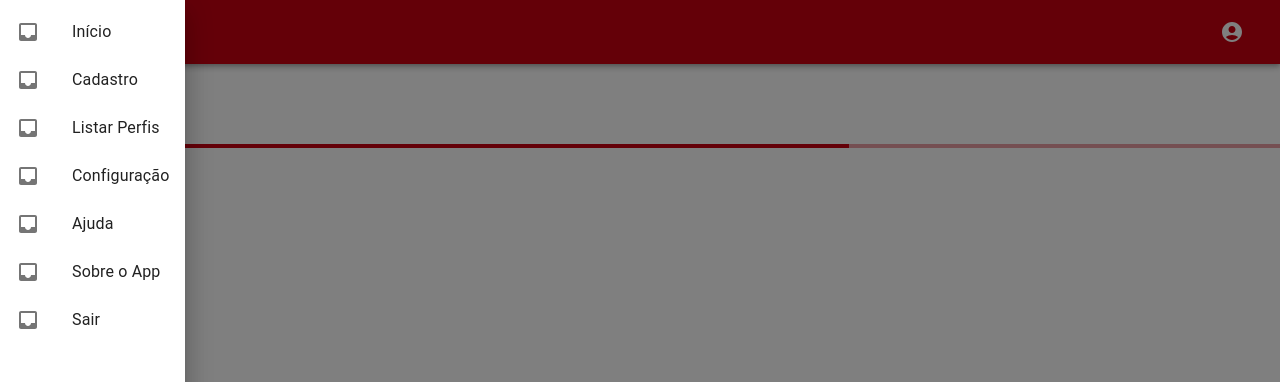
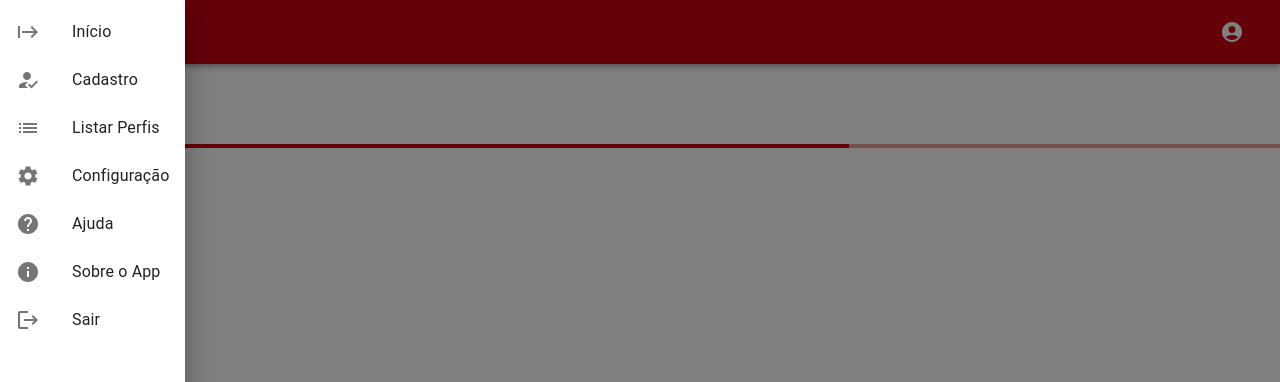
Before and after one commit to iwtrainingbr/app-front-11, a React (Create React App) app: page / in a window 1280 px wide. Both pictures are taken after a click on the button 36 px from the left and 32 px from the top of the page. Shown: the top 382 px of the page. Built offline with nearby package versions, Linux system fonts and the light colour scheme; what react-swipeable-views-utils would draw is missing.

Commit message:
adicionei os icones a cada item do menu

```diff
--- a/src/components/Navbar/index.js
+++ b/src/components/Navbar/index.js
@@ -66,7 +66,13 @@ import Divider from '@mui/material/Divider';
 import InboxIcon from '@mui/icons-material/Inbox';
 import DraftsIcon from '@mui/icons-material/Drafts';
  import {Link} from 'react-router-dom';
-import ChevronRightIcon from '@mui/icons-material/ChevronRight';
+import InfoIcon from '@mui/icons-material/Info';
+import HelpIcon from '@mui/icons-material/Help';
+import SettingsIcon from '@mui/icons-material/Settings';
+import ListIcon from '@mui/icons-material/List';
+import HowToRegIcon from '@mui/icons-material/HowToReg';
+import StartIcon from '@mui/icons-material/Start';
+import LogoutIcon from '@mui/icons-material/Logout';
 
 export default function Navbar() {
   const url = useLocation();
@@ -93,13 +99,13 @@ export default function Navbar() {
   return (
     <Box sx={{ flexGrow: 1 }}>
       <Drawer onClose={handleSidebar} open={sidebar} style={{width: 400}}>
-      <Box sx={{ width: '100%', maxWidth: 360, bgcolor: 'background.paper' }}>
+      <Box sx={{ width: '100%', maxWidth: 360, bgcolor: 'background.paper'}}>
    <nav aria-label="main mailbox folders">
      <List>
        <ListItem disablePadding>
          <ListItemButton onClick={handleSidebar}>
            <ListItemIcon>
-             <InboxIcon />
+             <StartIcon />
            </ListItemIcon>
            <Link to="/">
             <ListItemText primary="Início"/>
@@ -109,7 +115,7 @@ export default function Navbar() {
          <ListItem disablePadding>
            <ListItemButton onClick={handleSidebar}>
              <ListItemIcon>
-               <InboxIcon />
+               <HowToRegIcon />
              </ListItemIcon>
              <Link to="/Cadastro">
              <ListItemText primary="Cadastro"/>
@@ -119,7 +125,7 @@ export default function Navbar() {
            <ListItem disablePadding>
              <ListItemButton onClick={handleSidebar}>
                <ListItemIcon>
-                 <InboxIcon />
+                 <ListIcon />
                </ListItemIcon>
                <Link to="ListarPerfis">
                <ListItemText primary="Listar Perfis" />
@@ -129,7 +135,7 @@ export default function Navbar() {
              <ListItem disablePadding>
                <ListItemButton onClick={handleSidebar}>
                  <ListItemIcon>
-                   <InboxIcon />
+                   <SettingsIcon />
                  </ListItemIcon>
                  <Link to="/Config">
                  <ListItemText primary="Configuração" />
@@ -139,7 +145,7 @@ export default function Navbar() {
                <ListItem disablePadding>
                  <ListItemButton onClick={handleSidebar}>
                    <ListItemIcon>
-                     <InboxIcon />
+                     <HelpIcon />
                    </ListItemIcon>
                    <Link to="/Ajuda">
                    <ListItemText primary="Ajuda" />
@@ -149,7 +155,7 @@ export default function Navbar() {
                  <ListItem disablePadding>
                    <ListItemButton onClick={handleSidebar}>
                      <ListItemIcon>
-                       <InboxIcon />
+                       <InfoIcon />
                      </ListItemIcon>
                      <Link to="/Sobre">
                      <ListItemText primary="Sobre o App" />
@@ -159,7 +165,7 @@ export default function Navbar() {
                    <ListItem disablePadding>
                      <ListItemButton onClick={handleSidebar}>
                        <ListItemIcon>
-                         <InboxIcon />
+                         <LogoutIcon />
                        </ListItemIcon>
                        <Link to="/Sair">
                        <ListItemText primary="Sair" />
```
Also changed, not shown: src/styles.css (line endings or trailing spaces).
